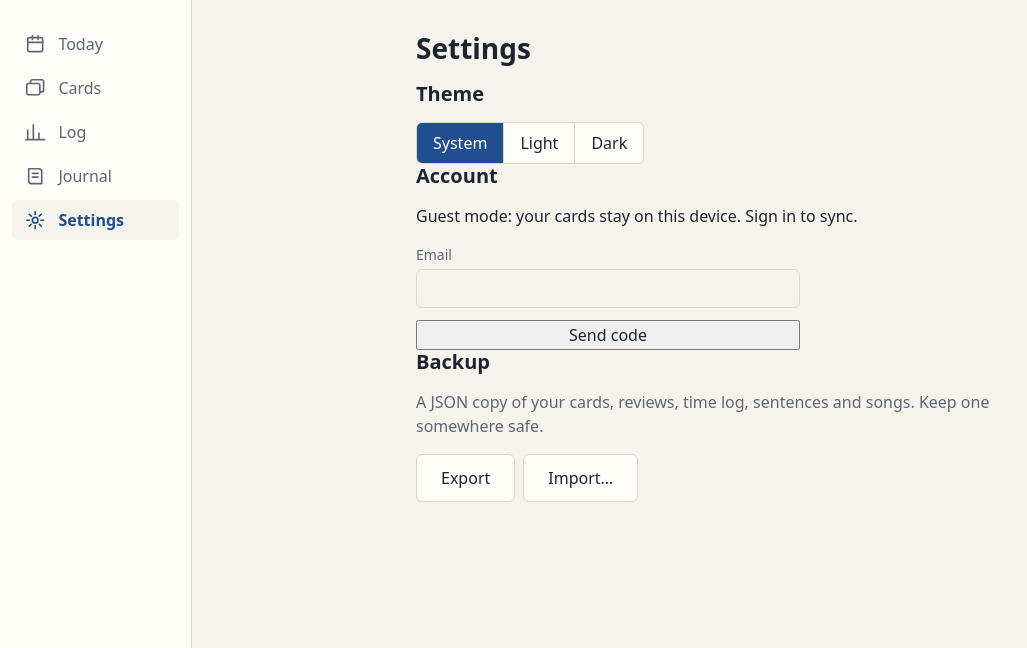
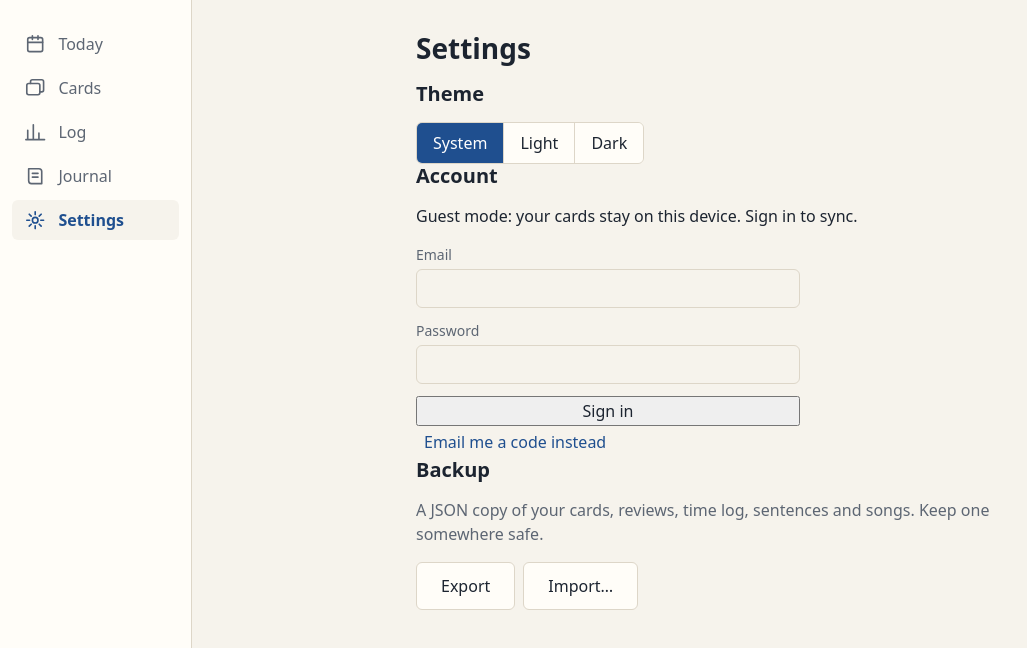
Before and after one commit to rdgonzaga/wordwork, a React (Vite) app: page /#/settings in a window 1280 px wide. Shown: the top 648 px of the page, without its empty margins (0-1027 px from the left). Built offline with nearby package versions, Linux system fonts and the light colour scheme; no server answers.

Commit message:
feat(auth): add password sign-in

```diff
--- a/src/auth/store.ts
+++ b/src/auth/store.ts
@@ -96,6 +96,17 @@ export function createAuthStore({ getClient, hasStoredSession, storedUser }: Aut
       set(toState(data.session))
     },
 
+    /** Email and password. Sign-ups are off, so this only works for an account made by hand. */
+    async signInWithPassword(email: string, password: string) {
+      const client = getClient()
+      if (!client) throw new Error('Sync is not set up.')
+      listen(client)
+      const { data, error } = await client.auth.signInWithPassword({ email, password })
+      if (error) throw error
+      if (!data.session) throw new Error('No session returned.')
+      set(toState(data.session))
+    },
+
     /** Local data stays on the device; only the session goes. */
     async signOut() {
       const client = getClient()
--- a/src/features/settings/Account.tsx
+++ b/src/features/settings/Account.tsx
@@ -4,7 +4,7 @@ import { isSyncConfigured } from '../../auth/client.ts'
 
 type Step = 'email' | 'code'
 
-function SignIn() {
+function CodeSignIn() {
   const [step, setStep] = useState<Step>('email')
   const [email, setEmail] = useState('')
   const [code, setCode] = useState('')
@@ -92,6 +92,71 @@ function SignIn() {
   )
 }
 
+function PasswordSignIn() {
+  const [email, setEmail] = useState('')
+  const [password, setPassword] = useState('')
+  const [busy, setBusy] = useState(false)
+  const [error, setError] = useState('')
+
+  async function submit(e: FormEvent) {
+    e.preventDefault()
+    setBusy(true)
+    setError('')
+    try {
+      await auth.signInWithPassword(email.trim(), password)
+    } catch {
+      setError('That email and password did not work.')
+    } finally {
+      setBusy(false)
+    }
+  }
+
+  return (
+    <form className="account-form" onSubmit={(e) => void submit(e)}>
+      <label>
+        Email
+        <input
+          type="email"
+          autoComplete="username"
+          required
+          value={email}
+          onChange={(e) => setEmail(e.target.value)}
+        />
+      </label>
+      <label>
+        Password
+        <input
+          type="password"
+          autoComplete="current-password"
+          required
+          value={password}
+          onChange={(e) => setPassword(e.target.value)}
+        />
+      </label>
+      <button type="submit" disabled={busy}>
+        Sign in
+      </button>
+      {error && <p role="alert">{error}</p>}
+    </form>
+  )
+}
+
+function SignIn() {
+  const [method, setMethod] = useState<'password' | 'code'>('password')
+  return (
+    <>
+      {method === 'password' ? <PasswordSignIn /> : <CodeSignIn />}
+      <button
+        type="button"
+        className="link"
+        onClick={() => setMethod(method === 'password' ? 'code' : 'password')}
+      >
+        {method === 'password' ? 'Email me a code instead' : 'Use a password instead'}
+      </button>
+    </>
+  )
+}
+
 export default function Account() {
   const state = useAuth()
 
```
Also changed, not shown: 1 other file (tests, documents, lock files or other folders).
